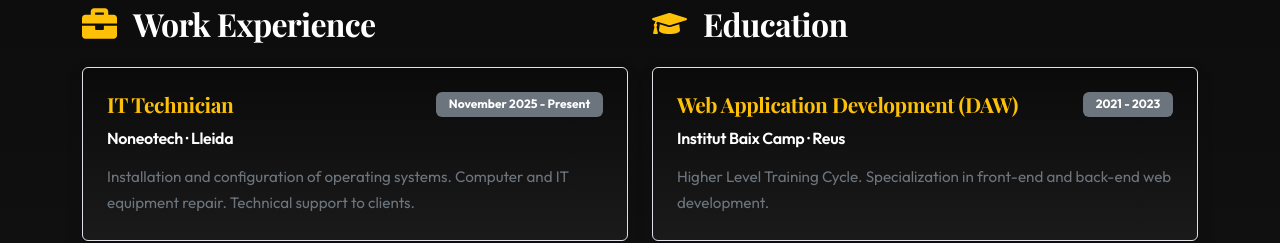
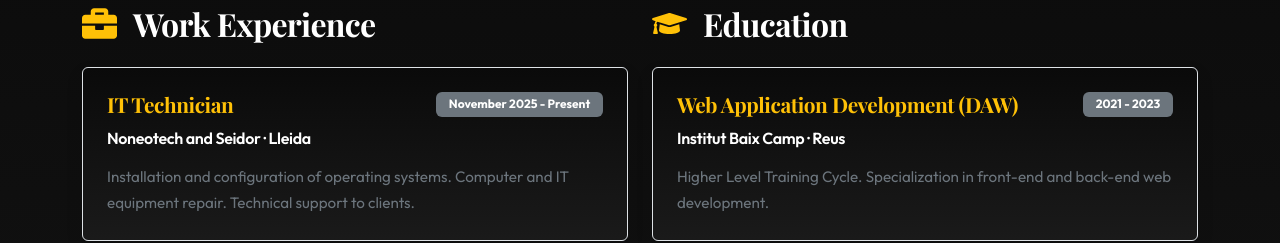
Before and after one commit to ashuyadav998/portfolio, a React (Vite) app: page / in a window 1280 px wide. Shown: the part 1780-2023 px from the top of the page. Built offline with nearby package versions, Linux system fonts and the light colour scheme.

Commit message:
last changes

```diff
--- a/src/components/Experience.jsx
+++ b/src/components/Experience.jsx
@@ -4,7 +4,7 @@ import { FaBriefcase, FaGraduationCap } from "react-icons/fa";
 const experiences = [
   {
     title: "IT Technician",
-    company: "Noneotech",
+    company: "Noneotech and Seidor",
     location: "Lleida",
     period: "November 2025 - Present",
     description: "Installation and configuration of operating systems. Computer and IT equipment repair. Technical support to clients.",
```
